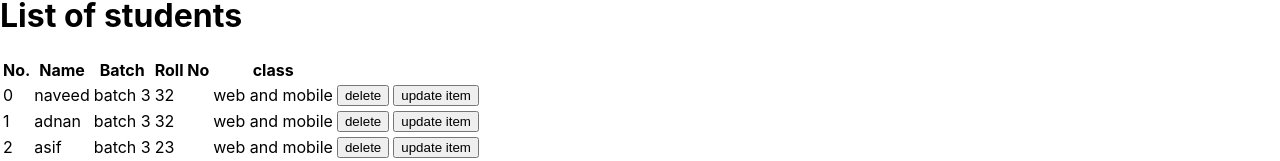
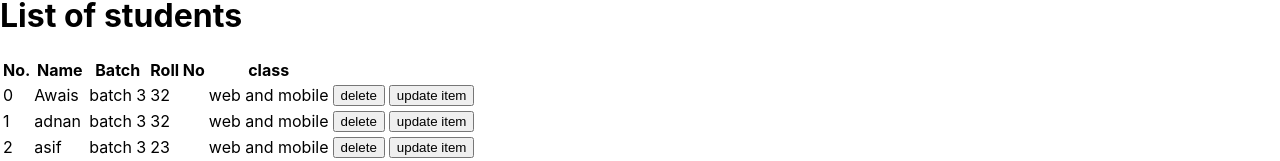
Before and after one commit to awais882s/class04-Student-App-Old, a React (Create React App) app: page / in a window 1280 px wide. Shown: the part 147-308 px from the top of the page. Built offline with nearby package versions, Linux system fonts and the light colour scheme.

Commit message:
Update data.js

```diff
--- a/src/components/data.js
+++ b/src/components/data.js
@@ -1,7 +1,7 @@
 export const data = [
     {
      id:121,
-      name: "naveed",
+      name: "Awais",
       batch: "batch 3",
       roll: "32",
       class: "web and mobile"
```
